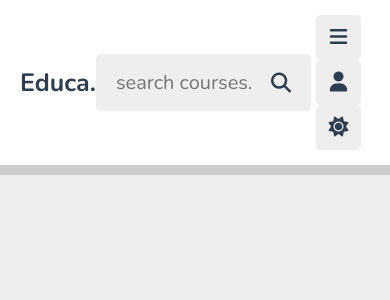
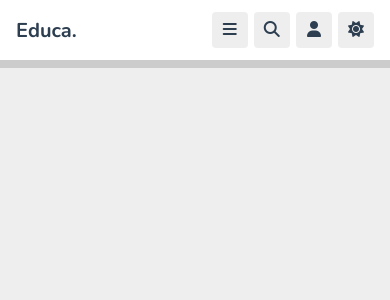
Before and after one commit to Babcock-SENG/open-source-systems-development-asphalt-gold, a PHP site: page /home.html in a window 390 px wide. Shown: the top 300 px of the page. Run offline with PHP 8.4, Linux system fonts and the light colour scheme; some libraries are stand-ins or nearby versions.

Commit message:
Work on the responsiveness of the header using media query.

```diff
--- a/css/style.css
+++ b/css/style.css
@@ -222,3 +222,51 @@ section{
     color: var(--light-color);
     font-size: 1.6rem;
 }
+
+
+
+
+
+
+
+
+
+/* media queries */
+
+@media (max-width: 991px){
+
+    html{
+        font-size: 55%;
+    }
+}
+
+@media (max-width: 768px){
+
+    #search-btn{
+        display: inline-block;
+
+    }
+
+    .header .flex .search-form{
+        position: absolute;
+        top: 99%; left: 0; right: 0;
+        width: auto;
+        border-top: var(--border);
+        border-bottom: var(--border);
+        background-color: var(--white);
+        clip-path: polygon(0 0, 100% 0, 100% 0, 0 0);
+        transition: 0.2s linear;
+    }
+
+    .header .flex .search-form.active{
+        clip-path: polygon(0 0, 100% 0, 100% 100%, 0% 100%);
+    }
+
+}
+
+@media (max-width:450px){
+
+    html{
+        font-size: 50%;
+    }
+}
--- a/js/script.js
+++ b/js/script.js
@@ -2,8 +2,17 @@ let profile = document.querySelector('.header .flex .profile');
 
 document.querySelector('#user-btn').onclick  = () => {
     profile.classList.toggle('active');
+    searchForm.classList.remove('active');
+}
+
+let searchForm = document.querySelector('.header .flex .search-form');
+
+document.querySelector('#search-btn').onclick  = () => {
+    searchForm.classList.toggle('active');
+    profile.classList.remove('active');
 }
 
 window.onscroll = () => {
     profile.classList.remove('active');
+    searchForm.classList.remove('active');
 }
```
